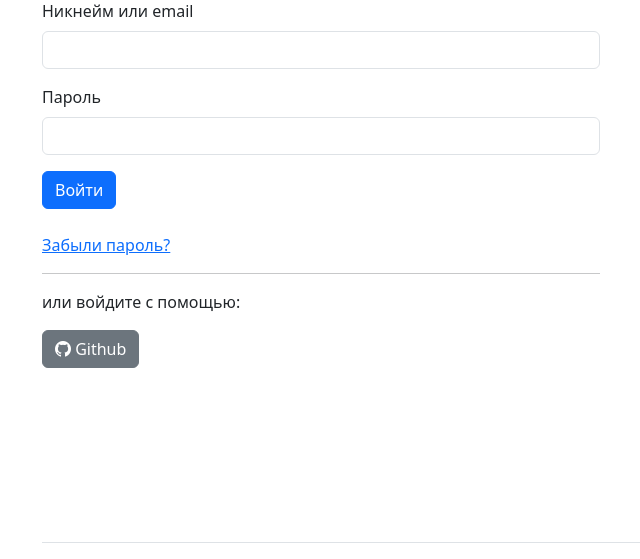
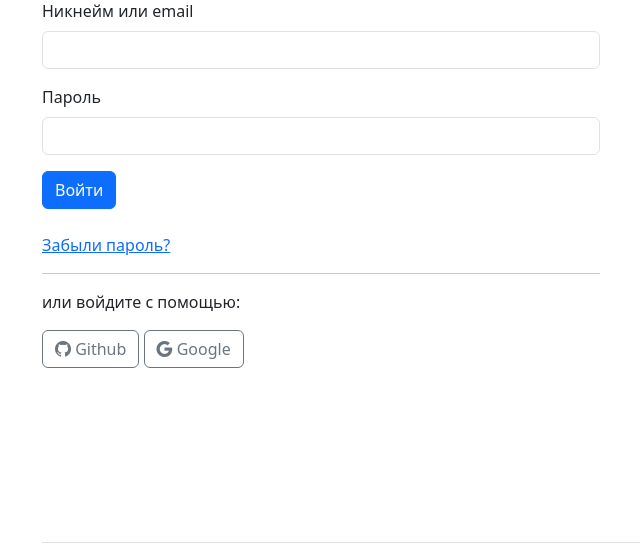
Before and after one commit to storlay/pastebin, a Django app: page /users/login/ in a window 1280 px wide. Shown: the part 177-736 px from the top of the page, without its empty margins (40-680 px from the left). Run offline with Django 5.2, Linux system fonts and the light colour scheme; parts of the project's set-up code (start-up, migrations or seed data) failed here and were passed over.

Commit message:
Add Google authentication

```diff
--- a/pastebin/settings.py
+++ b/pastebin/settings.py
@@ -33,6 +33,7 @@ CSRF_COOKIE_SECURE = True
 # Authentication
 AUTHENTICATION_BACKENDS = [
     'social_core.backends.github.GithubOAuth2',
+    'social_core.backends.google.GoogleOAuth2',
     'django.contrib.auth.backends.ModelBackend',
     'users.authentication.EmailAuthenticationBackend',
 ]
@@ -52,6 +53,10 @@ SOCIAL_AUTH_PIPELINE = [
 
 SOCIAL_AUTH_GITHUB_KEY = os.environ.get('SOCIAL_AUTH_GITHUB_KEY')
 SOCIAL_AUTH_GITHUB_SECRET = os.environ.get('SOCIAL_AUTH_GITHUB_SECRET')
+
+SOCIAL_AUTH_GOOGLE_OAUTH2_KEY = os.environ.get('SOCIAL_AUTH_GOOGLE_OAUTH2_KEY')
+SOCIAL_AUTH_GOOGLE_OAUTH2_SECRET = os.environ.get('SOCIAL_AUTH_GOOGLE_OAUTH2_SECRET')
+
 
 INSTALLED_APPS = [
     'admin_interface',
--- a/users/templates/login.html
+++ b/users/templates/login.html
@@ -35,8 +35,11 @@
         <a href="{% url 'users:password_reset' %}">Забыли пароль?</a>
         <hr>
         <p class="fs-5 mt-3 fs-6">или войдите с помощью:</p>
-        <a href="{% url 'social:begin' 'github' %}" class="btn btn-secondary">
+        <a href="{% url 'social:begin' 'github' %}" class="btn btn-outline-secondary">
             <i class="bi bi-github"></i> Github
+        </a>
+        <a href="{% url 'social:begin' 'google-oauth2' %}" class="btn btn-outline-secondary">
+            <i class="bi bi-google"></i> Google
         </a>
     </div>
 {% endblock %}
```
